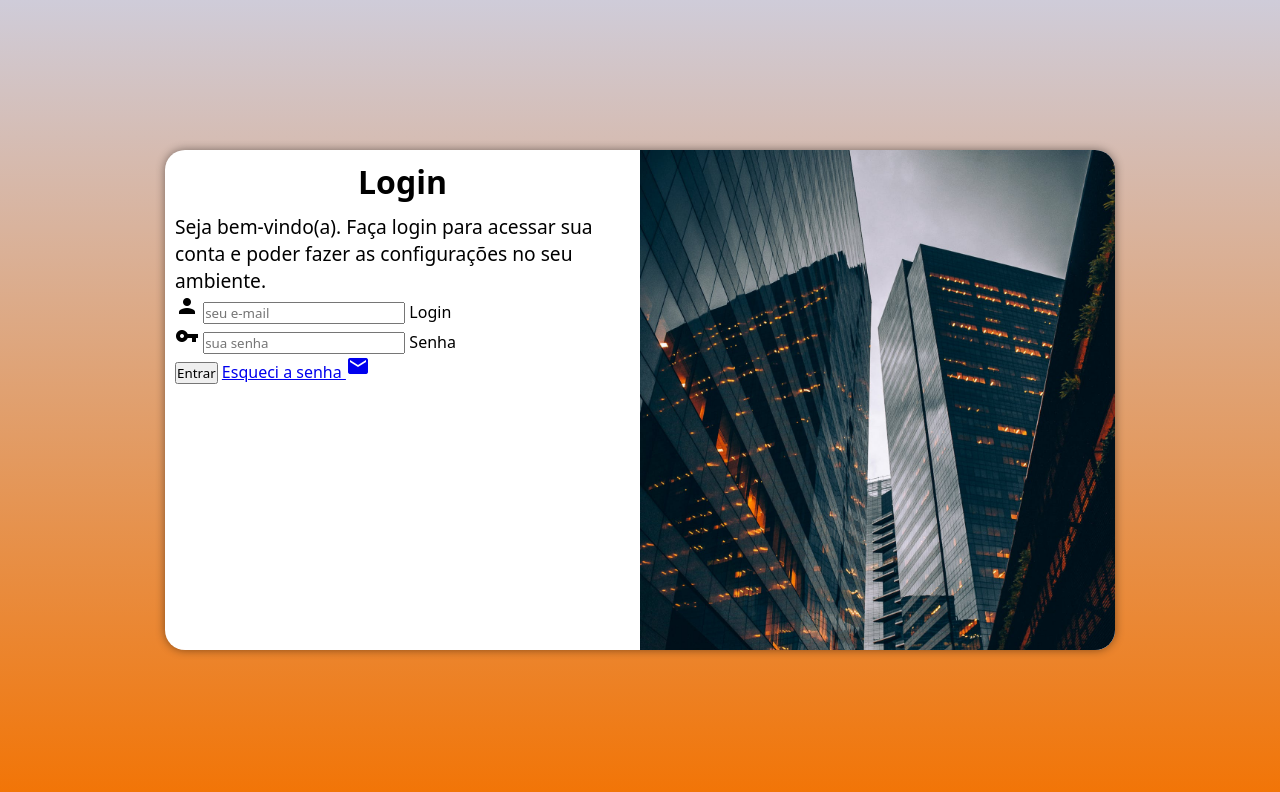
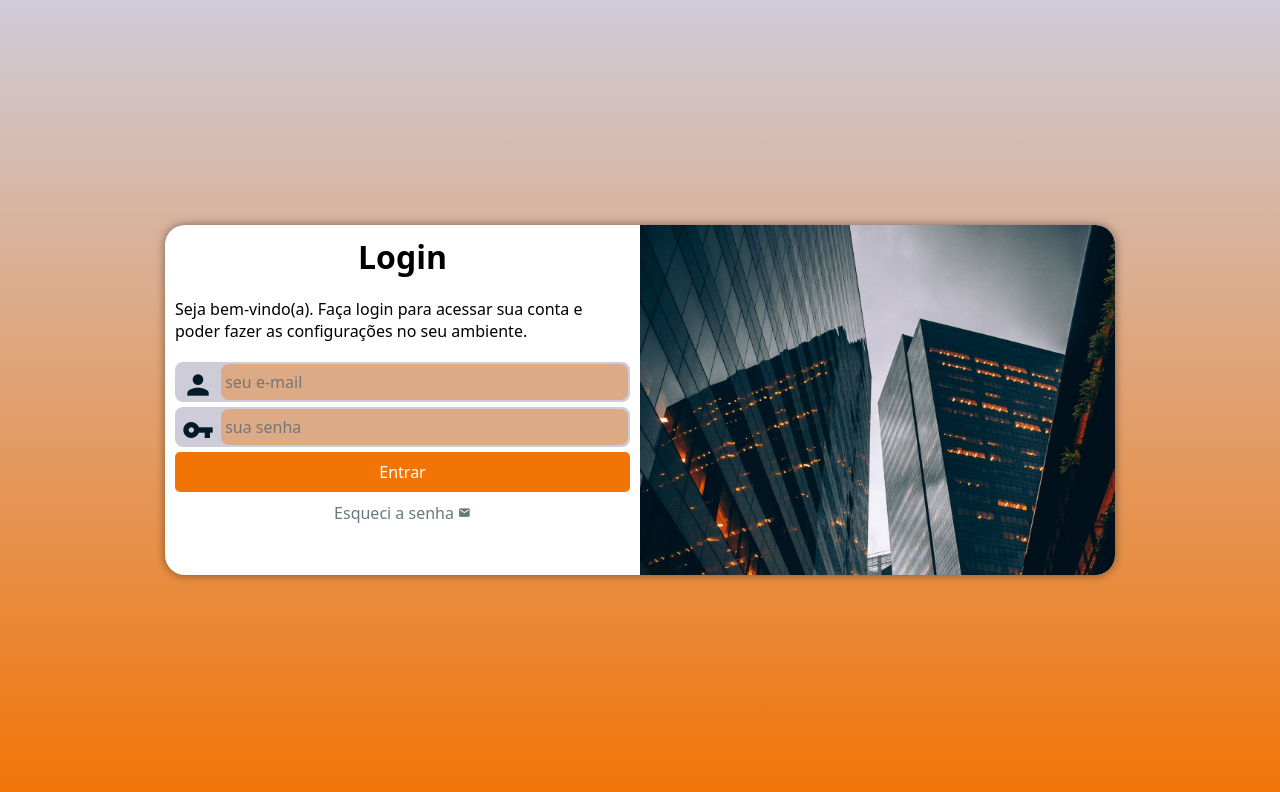
Before and after one commit to monicello/projeto-login, a plain HTML site: page index.html in a window 1280 px wide. Drawn offline with Linux system fonts and the light colour scheme.

Commit message:
projeto login finalizado

```diff
--- a/estilos/media.query.css
+++ b/estilos/media.query.css
@@ -8,6 +8,7 @@
 
     section#login {
         width: 80vw;
+        height: 280px;
     }
 
     section#login > div#imagem {
@@ -30,6 +31,7 @@
 
     section#login {
         width: 950px;
+        height: 350px;
     }
 
     section#login > div#imagem {
@@ -48,7 +50,8 @@
     }
 
     div#formulario > p {
-        font-size: 1.2em;
+        font-size: 1em;
+        margin: 20px 0px;
     }
 
 }
--- a/estilos/style.css
+++ b/estilos/style.css
@@ -29,7 +29,6 @@ section#login {
     position: absolute;
     top: 50%;
     left: 50%;
-    transform: translate(-50%, -50%);
     overflow: hidden;
 
     background-color: white;
@@ -38,6 +37,7 @@ section#login {
     border-radius: 20px;
     box-shadow: 0px 0px 10px rgba(0, 0, 0, 0.450);
 
+    transform: translate(-50%, -50%);
     transition: width 0.3s, heigth 0.3s;
     transition-timing-function: ease;
 }
@@ -62,3 +62,73 @@ div#formulario > h1 {
 div#formulario > p {
     font-size: 0.8em;
 }
+
+form > div.campo {
+    background-color: #CFCCD9;
+    border: 2px solid #CFCCD9;
+    height: 40px;
+    border-radius: 8px;
+    margin: 5px 0px;
+}
+
+div.campo > label {
+    display: none;
+}
+
+div.campo > span {
+    color: #011C26;
+    font-size: 2em;
+    width: 40px;
+    padding: 5px;
+}
+
+div.campo > input {
+    background-color: #f2740563;
+    font-size: 1em;
+    width: calc(100% - 44.2px);
+    height: 100%;
+    border: 0px;
+    border-radius: 8px;
+    padding: 4px;
+    transform: translateY(-13px);
+}
+
+div.campo > input:focus-within {
+    background-color: white;
+}
+
+form > input[type=submit] {
+    display: block;
+    font-size: 1em;
+    width: 100%;
+    height: 40px;
+    background-color: #F27405;
+    color: white;
+    border: none;
+    border-radius: 5px;
+    cursor: pointer;
+}
+
+form > input[type=submit]:hover {
+    background-color: #D93D04;
+}
+
+form > a.botao {
+    display: block;
+    text-align: center;
+    font-size: 1em;
+    color: #001d2898;
+    width: 100%;
+    height: 40px;
+    padding-top: 5px;
+    margin-top: 5px;
+    text-decoration: none;
+}
+
+form > a.botao:hover {
+    color: #011C26;
+}
+
+form > a.botao > span {
+    font-size: 0.8em;
+}
--- a/index.html
+++ b/index.html
@@ -32,7 +32,7 @@
                         <label for="isenha">Senha</label>
                     </div>
                     <input type="submit" value="Entrar">
-                    <a href="esqueci.htmk">
+                    <a href="esqueci.html" class="botao">
                         Esqueci a senha <span class="material-icons">mail</span>
                     </a>
                 </form>
```
